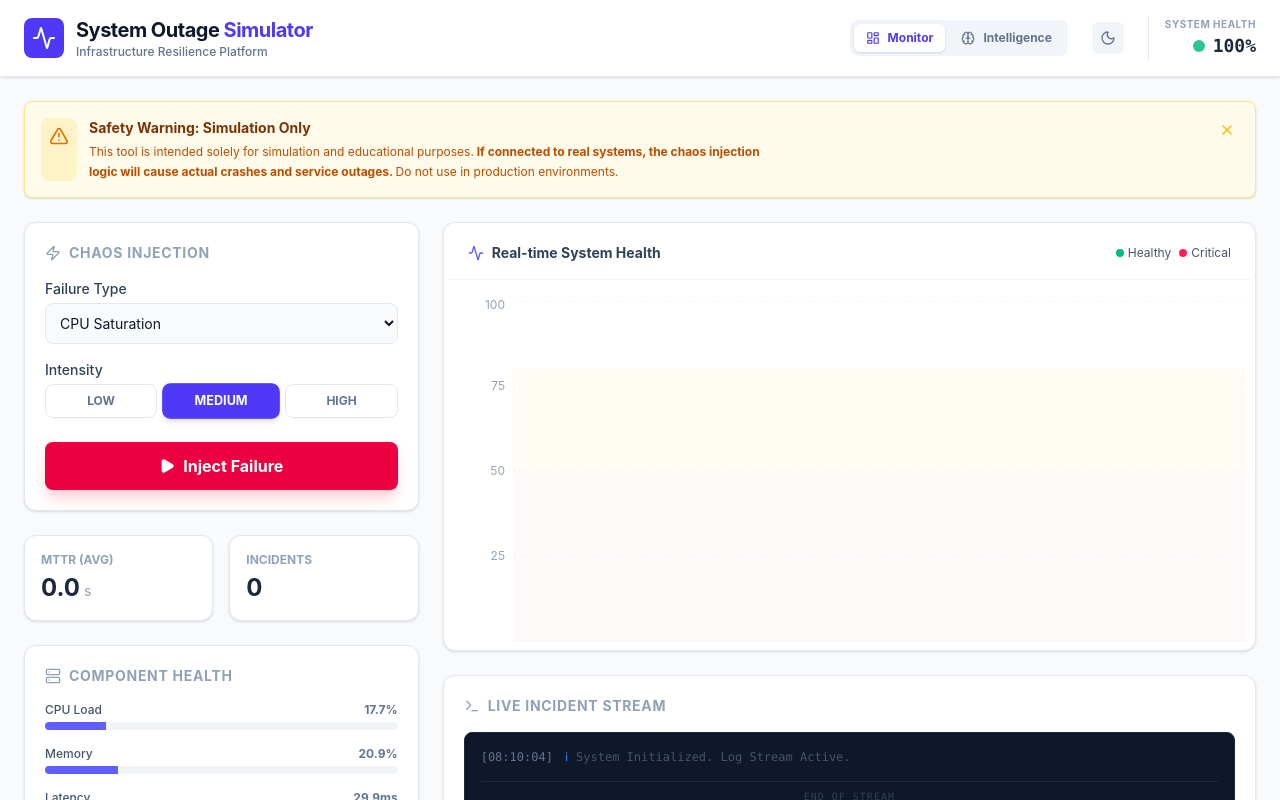
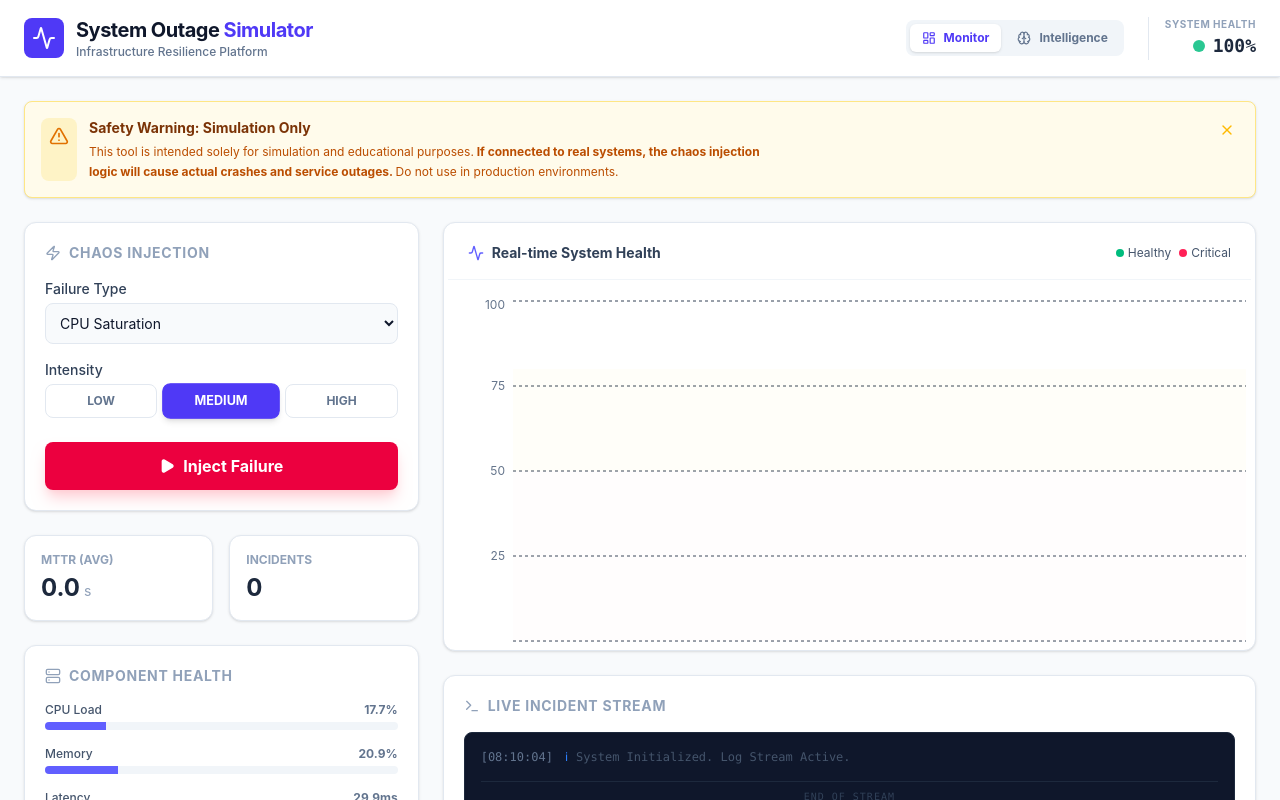
Before and after one commit to bharath506879/outage-simulator, a React (Vite) app: page / in a window 1280 px wide. Shown: the top 800 px of the page. Built offline with nearby package versions, Linux system fonts and the light colour scheme.

Commit message:
Remove only the dark mode toggle button - keep dark mode enabled by default

```diff
--- a/src/App.jsx
+++ b/src/App.jsx
@@ -2,7 +2,7 @@ import React, { useState, useEffect, useRef } from 'react';
 import { LineChart, Line, XAxis, YAxis, CartesianGrid, Tooltip, ResponsiveContainer, ReferenceArea } from 'recharts';
 import {
   Activity, Server, ShieldCheck, Play, Square, Zap,
-  Info, Brain, GitBranch, Database, Cpu, Network, AlertTriangle, ChevronDown, ChevronUp, LayoutDashboard, Terminal, X, Moon, Sun
+  Info, Brain, GitBranch, Database, Cpu, Network, AlertTriangle, ChevronDown, ChevronUp, LayoutDashboard, Terminal, X
 } from 'lucide-react';
 
 // --- Configuration ---
@@ -387,7 +387,7 @@ const SystemIntelligence = () => {
 
 export default function App() {
   // Theme & Navigation State
-  const [isDarkMode, setIsDarkMode] = useState(false);
+  const [isDarkMode] = useState(true); // Keep dark mode enabled by default
   const [activeTab, setActiveTab] = useState('dashboard');
   const [showWarning, setShowWarning] = useState(true);
 
@@ -598,15 +598,6 @@ export default function App() {
                 <Brain className="w-3.5 h-3.5" /> Intelligence
               </button>
             </div>
-
-            {/* Dark Mode Toggle */}
-            <button
-              onClick={() => setIsDarkMode(!isDarkMode)}
-              className="p-2 rounded-md bg-slate-100 dark:bg-slate-800 text-slate-500 dark:text-slate-400 hover:bg-slate-200 dark:hover:bg-slate-700 transition-colors mr-2"
-              title="Toggle Theme"
-            >
-              {isDarkMode ? <Sun className="w-4 h-4" /> : <Moon className="w-4 h-4" />}
-            </button>
 
             <div className="flex flex-col items-end border-l border-slate-200 dark:border-slate-800 pl-4">
               <span className="text-[10px] uppercase tracking-wider text-slate-400 dark:text-slate-500 font-bold">System Health</span>
```
